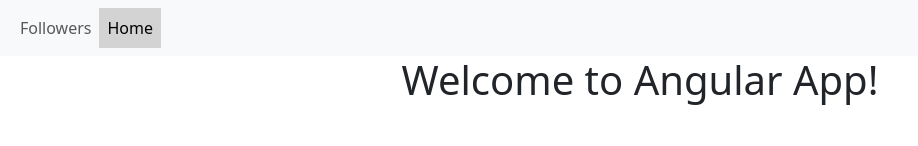
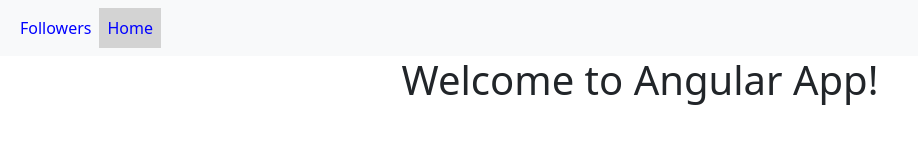
Before and after one commit to BITXUJI/deploy-demo, an Angular app: page / in a window 1280 px wide. Shown: the top 146 px of the page, without its empty margins (0-918 px from the left). Built offline with nearby package versions, Linux system fonts and the light colour scheme.

Commit message:
add environments

```diff
--- a/angular.json
+++ b/angular.json
@@ -52,7 +52,13 @@
               "vendorChunk": true,
               "extractLicenses": false,
               "sourceMap": true,
-              "namedChunks": true
+              "namedChunks": true,
+              "fileReplacements": [
+                {
+                  "replace": "src/environments/environment.ts",
+                  "with": "src/environments/environment.development.ts"
+                }
+              ]
             }
           },
           "defaultConfiguration": "production"
--- a/src/app/navbar/navbar.component.html
+++ b/src/app/navbar/navbar.component.html
@@ -1,4 +1,5 @@
-<nav class="navbar navbar-expand-lg navbar-light bg-light">
+<nav
+    class="navbar navbar-expand-lg navbar-light bg-light">
     <div class="container-fluid">
         <button class="navbar-toggler"
             type="button"
@@ -12,7 +13,8 @@
         <div class="collapse navbar-collapse" id="navbarContent">
             <ul class="navbar-nav">
                 <li class="nav-item">
-                    <a class="nav-link"
+                    <a [ngStyle]="{'color': color}"
+                        class="nav-link"
                         routerLinkActive="active"
                         routerLink="/followers"
                         >
@@ -20,7 +22,7 @@
                     </a>
                 </li>
                 <li class="nav-item">
-                    <a
+                    <a  [ngStyle]="{'color': color}"
                         class="nav-link"
                         routerLinkActive="active"
                         routerLink="/">
--- a/src/app/navbar/navbar.component.ts
+++ b/src/app/navbar/navbar.component.ts
@@ -1,4 +1,5 @@
 import { Component } from '@angular/core';
+import { environment } from 'src/environments/environment';
 
 @Component({
   selector: 'navbar',
@@ -6,5 +7,5 @@
   styleUrls: ['./navbar.component.css']
 })
 export class NavbarComponent {
-
+  color = environment.color;
 }
--- /dev/null
+++ b/src/environments/environment.development.ts
@@ -0,0 +1,4 @@
+export const environment = {
+    production: false,
+    color: "blue"
+};
--- /dev/null
+++ b/src/environments/environment.ts
@@ -0,0 +1,4 @@
+export const environment = {
+    production: true,
+    color: "red"
+};
```
